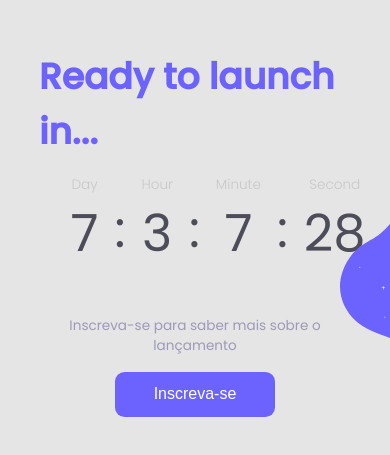
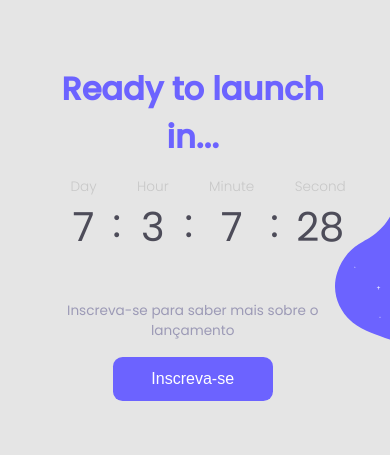
Before and after one commit to Wallysson/countdown, a plain HTML site: page index.html in a window 390 px wide. Shown: the part 189-644 px from the top of the page. Drawn offline with Linux system fonts and the light colour scheme.

Commit message:
responsive

```diff
--- a/style.css
+++ b/style.css
@@ -117,3 +117,20 @@ aside img {
   width: 25rem;
   height: 15rem;
 }
+
+/* Media Query ---------------- */
+@media (max-width: 768px) {
+  #responsive {
+    display: none;
+  }
+}
+
+@media (max-width: 480px) {
+  h1 {
+    font-size: 2rem;
+    text-align: center;
+  }
+  h3 {
+    font-size: 2.5rem;
+  }
+}
```
